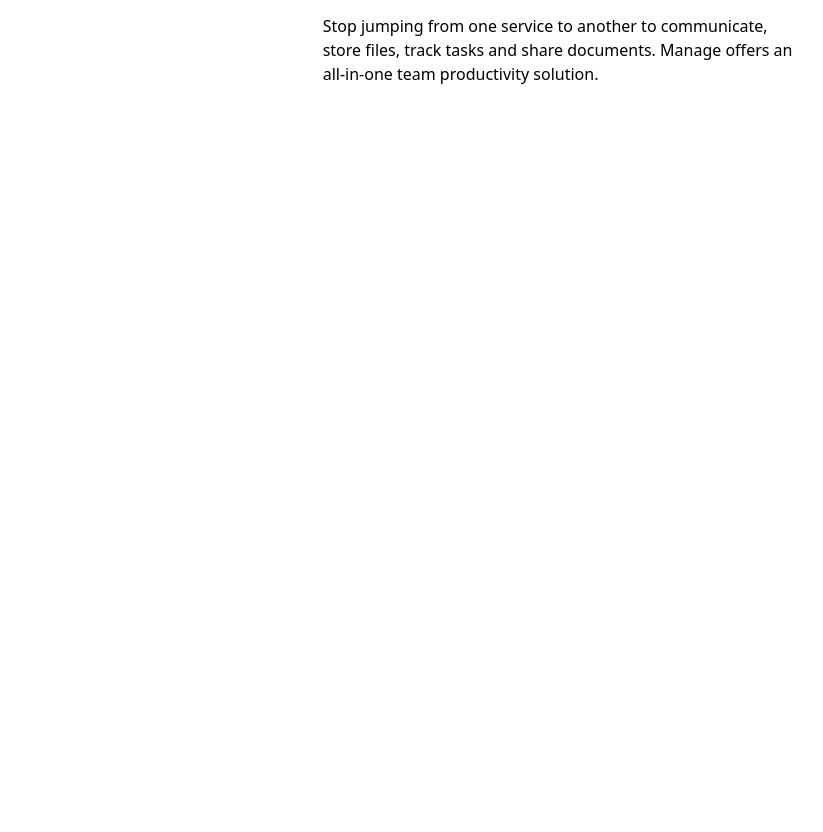
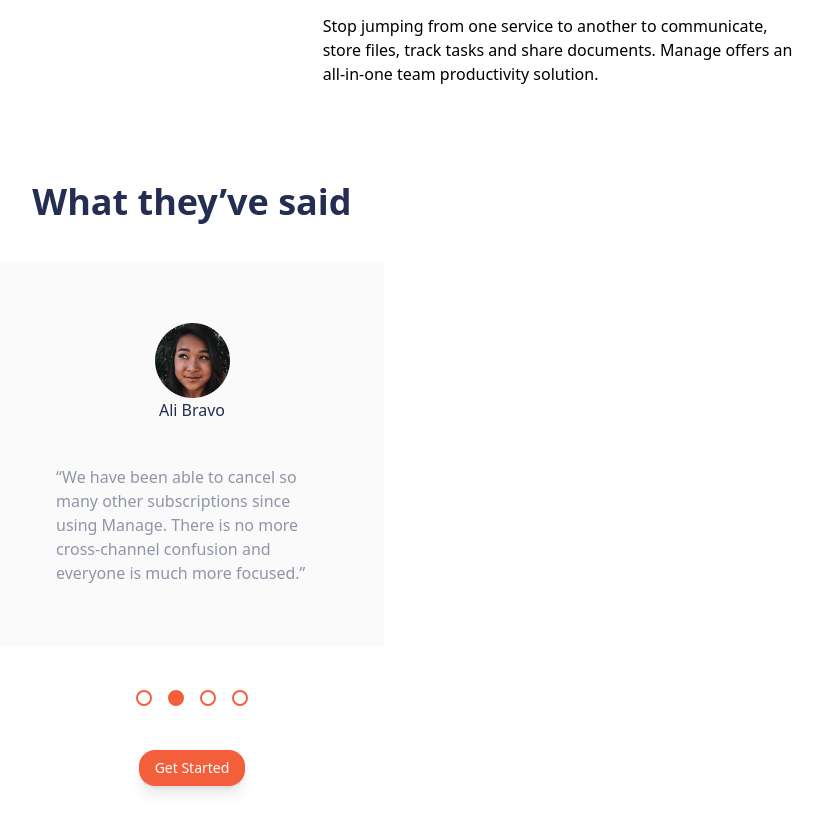
Before and after one commit to frankiecflam/manage-tailwindCSS, a Next.js app: page / in a window 1280 px wide. Shown: the part 1242-2074 px from the top of the page, without its empty margins (448-1271 px from the left). Before the commit the page ends 1376 px from the top, so only its background shows below. Built offline with nearby package versions, Linux system fonts and the light colour scheme.

Commit message:
add Testimonals component

```diff
--- a/pages/index.tsx
+++ b/pages/index.tsx
@@ -2,6 +2,7 @@
 import Header from "../src/components/header/Header";
 import Hero from "../src/components/hero/Hero";
 import About from "../src/components/about/About";
+import Testimonials from "../src/components/testimonials/Testimonials";
 
 export default function Home() {
   return (
@@ -19,6 +20,7 @@
         <Header />
         <Hero />
         <About />
+        <Testimonials />
       </main>
     </>
   );
--- a/src/assets/images/index.ts
+++ b/src/assets/images/index.ts
@@ -1,3 +1,7 @@
 export { default as LogoImage } from "./logo.svg";
 export { default as HeroGraphImage } from "./illustration-intro.svg";
 export { default as TabletImage } from "./bg-tablet-pattern.svg";
+export { default as AnishaProfileImage } from "./avatar-anisha.png";
+export { default as RichardProfileImage } from "./avatar-richard.png";
+export { default as ShanaiProfileImage } from "./avatar-shanai.png";
+export { default as AliProfileImage } from "./avatar-ali.png";
--- /dev/null
+++ b/src/components/testimonials/TestimonialItem.tsx
@@ -0,0 +1,40 @@
+import Image, { StaticImageData } from "next/image";
+
+export default function TestimonialItem({
+  customerImage,
+  customerName,
+  content,
+  currentSlidingPosition,
+  positionIndex,
+}: {
+  customerImage: StaticImageData;
+  customerName: string;
+  content: string;
+  currentSlidingPosition: number;
+  positionIndex: number;
+}) {
+  return (
+    <li
+      className={`flex flex-col items-center justify-around bg-lightGray p-10 rounded-sm  absolute h-full mx-4 duration-500 ${
+        positionIndex - currentSlidingPosition !== 0
+          ? positionIndex - currentSlidingPosition < 0
+            ? "-translate-x-full"
+            : "translate-x-full"
+          : ""
+      }`}
+    >
+      <header>
+        <Image
+          src={customerImage}
+          alt={`Image of customer - ${customerName}`}
+          width={75}
+          height={75}
+        />
+        <p className="text-darkBlue-default text-center font-medium">
+          {customerName}
+        </p>
+      </header>
+      <p className="text-grayBlue">&ldquo;{content}&rdquo;</p>
+    </li>
+  );
+}
--- /dev/null
+++ b/src/components/testimonials/Testimonials.tsx
@@ -0,0 +1,105 @@
+import TestimonialItem from "./TestimonialItem";
+import {
+  AnishaProfileImage,
+  RichardProfileImage,
+  ShanaiProfileImage,
+  AliProfileImage,
+} from "../../assets/images";
+import CtaButton from "../cta/CtaButton";
+import { useState, useEffect } from "react";
+
+const Testimonials = () => {
+  const [slidingPosition, setSlidingPosition] = useState(1);
+
+  useEffect(() => {
+    const slidingInterval = setInterval(() => {
+      setSlidingPosition((prevPosition) =>
+        prevPosition === 4 ? 1 : ++prevPosition
+      );
+    }, 3000);
+
+    return () => {
+      clearInterval(slidingInterval);
+    };
+  }, []);
+
+  return (
+    <section className="flex flex-col items-center gap-y-10 px-8 py-12">
+      <h1 className="text-darkBlue-default font-bold text-4xl text-center">
+        What they’ve said
+      </h1>
+      <ul className="relative w-80 h-80 tablet:w-96 tablet:h-96 overflow-hidden">
+        <TestimonialItem
+          customerImage={AnishaProfileImage}
+          customerName="Anisha Li"
+          content="Manage has supercharged our team's workflow. The ability to maintain
+          visibility on larger milestones at all times keeps everyone motivated."
+          positionIndex={1}
+          currentSlidingPosition={slidingPosition}
+        />
+        <TestimonialItem
+          customerImage={AliProfileImage}
+          customerName="Ali Bravo"
+          content="We have been able to cancel so many other subscriptions since using
+          Manage. There is no more cross-channel confusion and everyone is much
+          more focused."
+          positionIndex={2}
+          currentSlidingPosition={slidingPosition}
+        />
+        <TestimonialItem
+          customerImage={RichardProfileImage}
+          customerName="Richard Watts"
+          content="Manage allows us to provide structure and process. It keeps us organized
+          and focused. I can’t stop recommending them to everyone I talk to!"
+          positionIndex={3}
+          currentSlidingPosition={slidingPosition}
+        />
+        <TestimonialItem
+          customerImage={ShanaiProfileImage}
+          customerName="Shanai Gough"
+          content="Their software allows us to track, manage and collaborate on our projects
+          from anywhere. It keeps the whole team in-sync without being intrusive."
+          positionIndex={4}
+          currentSlidingPosition={slidingPosition}
+        />
+      </ul>
+      <ul className="flex gap-x-4">
+        <li>
+          <button
+            className={`w-4 h-4 border-sold border-brightRed border-2 rounded-full duration-500 ${
+              slidingPosition === 1 ? "bg-brightRed" : "bg-transparent"
+            }`}
+            onClick={() => setSlidingPosition(1)}
+          />
+        </li>
+        <li>
+          <button
+            className={`w-4 h-4 border-sold border-brightRed border-2 rounded-full duration-500  ${
+              slidingPosition === 2 ? "bg-brightRed" : "bg-transparent"
+            }`}
+            onClick={() => setSlidingPosition(2)}
+          />
+        </li>
+        <li>
+          <button
+            className={`w-4 h-4 border-sold border-brightRed border-2 rounded-full duration-500 ${
+              slidingPosition === 3 ? "bg-brightRed" : "bg-transparent"
+            }`}
+            onClick={() => setSlidingPosition(3)}
+          />
+        </li>
+        <li>
+          <button
+            className={`w-4 h-4 border-sold border-brightRed border-2 rounded-full duration-500 ${
+              slidingPosition === 4 ? "bg-brightRed" : "bg-transparent"
+            }`}
+            onClick={() => setSlidingPosition(4)}
+          />
+        </li>
+      </ul>
+      <CtaButton />
+    </section>
+  );
+};
+
+export default Testimonials;
```
